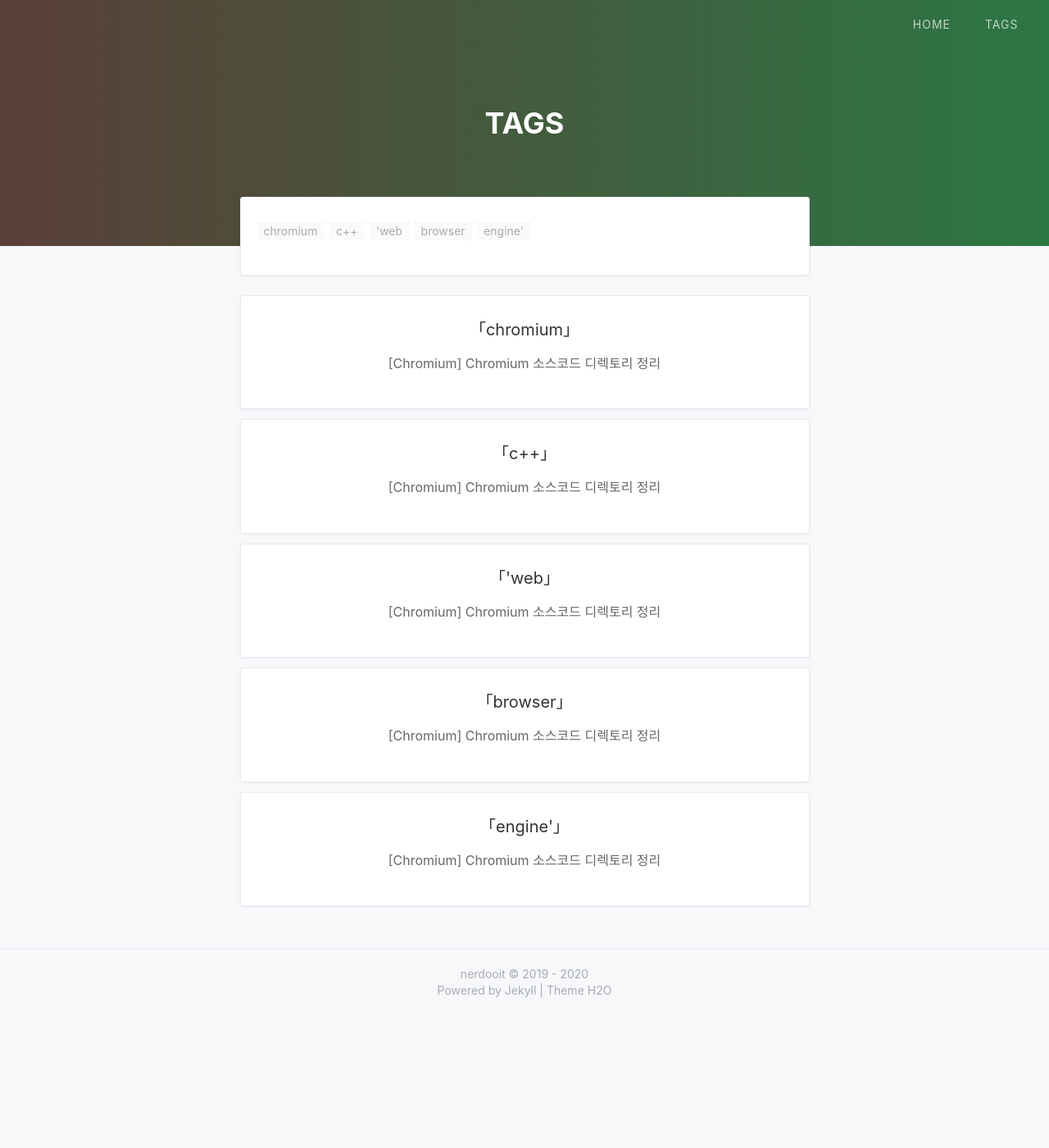
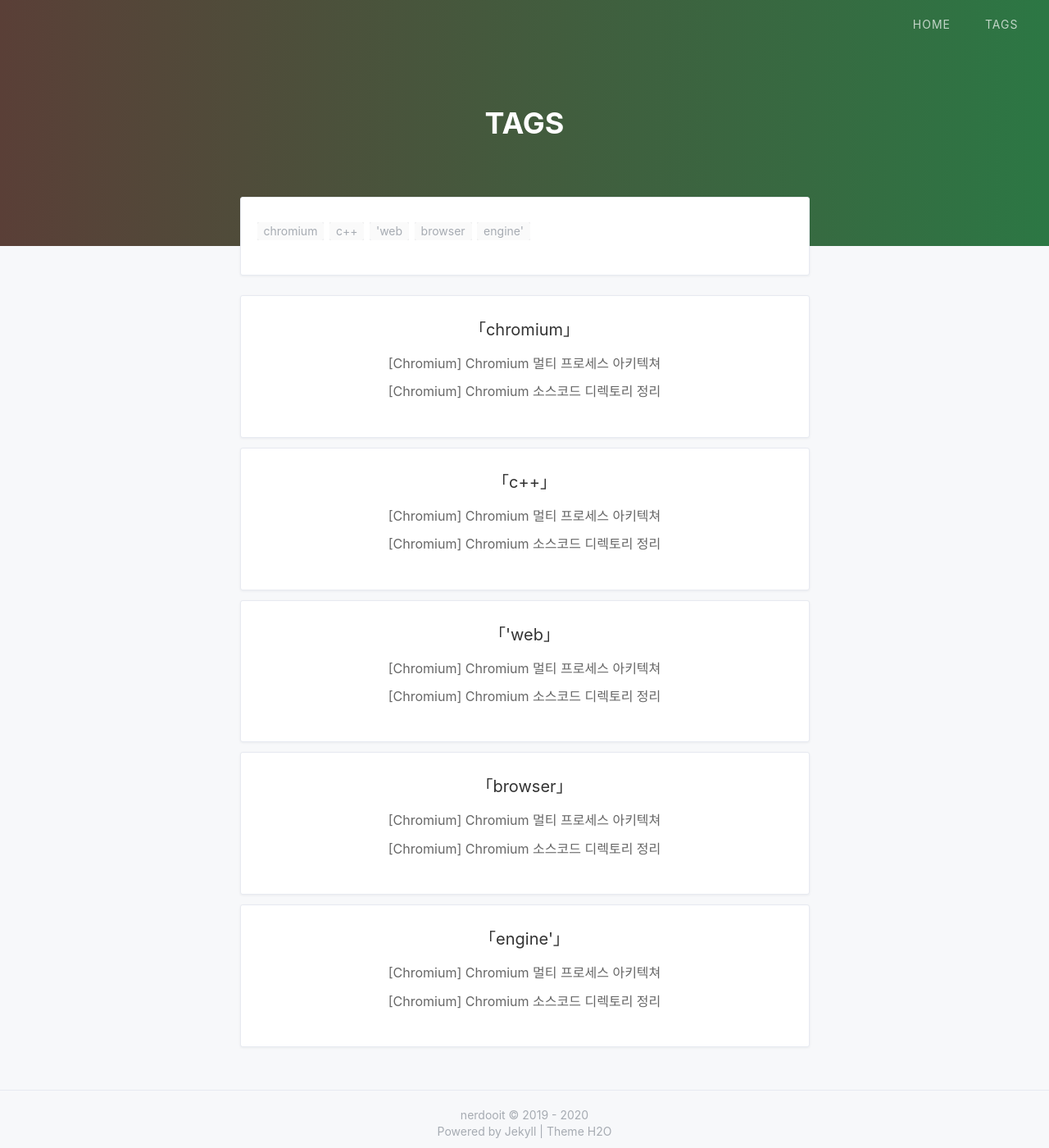
Before and after one commit to nerdooit/nerdooit.github.io, a Jekyll site: the page built from tags.html, in a window 1280 px wide and 1400 px high. Shown: the whole window at 82% size. Built offline with Jekyll 4.4.1, drawn with Linux system fonts in a browser that asks for light colours; nearby versions of some CDN libraries; a style sheet for code colours, icons or effects is not loaded; some of the changed lines change nothing that is shown.

Commit message:
Add multi process contents

```diff
--- a/_posts/2020-06-01-chromium_dir.md
+++ b/_posts/2020-06-01-chromium_dir.md
@@ -86,7 +86,7 @@
 opensource로 제공한다.
 
 #### Chromium Directory 도식화
-![chromium_dir]('/img/chromium_dir.png')
+![chromium_dir](../img/chromiumDir.png)
 
 - 위의 그림은 전체적인 도식화 그림을 나타낸 것이다. 다만, 위의 그림이 정확하게 지금의 chromium source code와 일치하다고 이야기 할 수 없다. 자료가 꽤 오래전에 작성된 점을 감안하고 확인해야한다. 앞으로 chromium 소스코드를 분석하고 정리하면서, 이 부분에 대한 update를 주기적으로 할 것이다.
 
--- /dev/null
+++ b/_posts/2020-06-03-chromium_multi_process.md
@@ -0,0 +1,120 @@
+---
+layout: post
+title: '[Chromium] Chromium 멀티 프로세스 아키텍쳐'
+subtitle: 'Chromium의 핵심 아키텍쳐에 대해 알아보자'
+date: 2020-06-03
+author: nerdooit
+cover: '/img/chromium_nerdooit.png'
+tags: chromium c++ 'web browser engine'
+lastmod : '2020-06-03 23:30:00'
+sitemap :
+changefreq : daily
+priority : 1.0
+---
+
+## Multi-process Architecture
+Chromium에서 작성된 2008년에 작성된 자료로 지금과 다른 점이 많다. 다만, 기본 골자는 비슷하다고 생각한다.
+
+### 기존 시스템의 문제
+Bug가 존재하지 않고 crash가 생기지 않는 rendering engine을 만드는 것은 물리적으로 불가능하다. 즉, 완벽하게 동작하는 web engine을 만드는 것은 불가능하다. 생각해보면, 2006년 경의 웹브라우저는 컴퓨터시스템의 특징을 모방했다. 웹브라우저는 당시 시스템 중 하나인  단일 사용자, 협력식 멀티 테스킹 운영체제 방식 (non-preemptive multitasking, 선점형식이 아닌 스케쥴링 즉, 작업을 순차적으로 진행함 을 고수해왔다. 이 방식은 웹 브라우저에서 오작동 할 경우 웹페이지가 전체적으로 다운 될 수 있다는 것을 의미한다. 즉, 지금은 생각해볼 수 없지만 하
+나의 텝에서 오작동 할 경우 모든 텝들이 꺼지는 경우가 생길 수도 있다는 말이다.
+
+이런 문제점을 해결하기 위해, 컴퓨터 시스템에서는 멀티프로세스 동작방식을 고안했다. 멀티프로세스 같은 경우 쉽게 말해 다수의 프로세스 별로 시스템을 동작시키고 하나의 시스템으로 인해 모두가 다운되는 방식을 막을 수 있는 방식이다. 웹브라우저에서도 멀티프로세스 동작방식을 도입해 하나의 시스템의 다운으로 다른 프로세스에 영향을 미치지 무결성) 않도록 한다. 그렇다면 이런 의문을 가질 수 있다. 왜? 이렇게 좋은 방식을 옛날에는 도입하지 않은건가? 예전에는 하드웨어 성능이 지금보다 좋지 못했다. 따라서, 1bit라도 아껴서 사용하는 코딩을 사용할 >정도로 메모리를 아끼고자 했다. 하지만 최근들어서는 하드웨어 성능이 향상되고 하드웨어 가격이 많이 떨어짐에따라 멀티프로세스를 도입하기 좋은 세상이 왔다. 멀티프로세스를 동작하기 >좋은 세상이지만 메모리공간은 늘 문제가 된다. 멀티프로세스 방식을 도입할 경우 메모리 용량을 많이 차지하기 때문에 문제(프로세스는 독립적인 메모리 공간을 가져야함.. 가 된다. Chromium 개발자들도 메모리를 줄이기 위해 엄청난 노력을 하고 있다는 것을 안다.
+
+### 아키텍트 개요
+- Browser process를 위해 탭 별 개별 프로세스 관리
+  - 버그나 작은 결함으로 인해 어플리케이션 전체가 다운되는 것을 막기위해 텝 별 관리한다.
+  - 탭 별 랜더러 프로세스가 존재하는 것은 아니다. 이 부분은 추후 공부를 하면서 다루도록 한다.
+
+- 각 Rendering engine이 다른 프로세스나 나머지 프로세스들에 직접 접근 제한
+  - 프로세스는 상호 독립적 객체로 프로세스간 데이터 공유는 엄격하게 제한 한다.
+  - 핵심적으로 메모리보호 와 OS 접근을 제한하기 위함이다.
+
+- Main process는 Browsering 역할
+  - Browser process라고 불리는 main process는 UI, Tab을 관리하고 Plugin process를 관리한다.
+  - 최근들어 GPU 프로세스도 관리하는 것으로 알고있다.  추후 정리)
+
+- Rendering 동작은 Rendering process가 담당
+  - Rendering동작을 담당하는 프로세스가 존재한다. (Renderer라고 부름)
+  - Blink open source layout engine을 사용한다.
+  - HTML, CSS, layout, compositing 등을 담당한다.
+
+![multiprocess](../img/chromiumMultiProc.png)
+
+### Renderer 관리
+- 각 Render process ***전역(Global) Render process***를 포함
+  - Render process는 Browser process와 통신관리를 하고 상태를 유지 관리한다.
+
+- Browser process는 ***RenderProcessHost*** 객체를 통해 Renderer와 통신함
+  - Chromium IPC (현재는 mojo로 변경된 것으로 안다 를 사용해 Browser proc. 과 Renderer는 통신을 한다.
+  - Renderer에서 다른 Renderer에 데이터를 요청하기 위해서는 Browser process를 거쳐야한다.
+
+### View 관리
+- 각 Renderer는 하나 또는 다수의 View 객체 (RenderView object)를 포함
+  - RenderView는 tab 내의 컨텐츠와 일치하며, Renderer에 의해 관리된다.
+  - View를 이용한 Browser process와의 통신은 RenderViewHost를 통해 관리한다.
+    - RenderView <-> RenderViewHost (view 관리)
+    - RenderProcess <-> RenderProcessHost (process 통신관리)
+
+- View는 ID로 관리
+  - View는 같은 랜더러 내 여러개가 존재할 수 있다. (e.g. 텝 내 여러개의 이미지 혹은 여러개의 컨텐츠가 포함된 웹사이트)
+  - Renderer는 view를 관리하기 위해 viewID를 부여한다.
+  - Renderer에서 부여한 ViewID 같은 경우 Renderer 내에서는 유효하지만 Browser process에서는 유효하지 않다. (다수의 Renderer 존재)
+  - Browser process에서 view를 식별하기 위해서는 RendererID와 ViewID를 알고 있어야한다.
+  - 위의 두가지를 안다면, RenderProcessHost를 통해 Renderer 와 RenderView로 메세지 보내는 방법을 알 수 있다.
+
+### Component와 Interface
+- Renderer 에서 Browser process로
+  - Renderer는 Browser process에 존재하는 RenderProcssHost 객체를 이용해 IPC 통신을 수행한다.
+  - Renderer 당 RenderProcess가 존재하며, RenderProcess와 RenderProcessHost간의 IPC 통신을 통해 데이터를 주고 받는다.
+
+- Browser process에서 Renderer로
+  - Browser object는 Browser에서 가장 최상단을 말한다.
+  - Browser process 내 존재하는 RenderProcessHost는 통신을 담당한다.
+  - RenderProcessHost 는 연결이 구성된 Renderer수만큼 존재한다.
+  - RenderView 객체는 RenderProcessHost객체를 통해 RenderViewHost객체와 통신한다.
+    - 이 부분은 view를 다룰 때 자세하게 보도록하자.
+  - Input 관련된 처리는 RenderWidget이라는 객체를 통해 대응한다. browser에서는 RenderWidgetHost라는 객체를 이용해 처리한다.
+    - view를 다루는 부분에서 widget관련된 정보도 함께 다루도록 하자.
+
+### Renderer 공유
+일반적으로, 각 창이나 텝을 열 경우 하나의 프로세스가 만들어진다. Browser process는 하나의 새로운 Render process를 만들고 RenderView 객체를 생성하라 요청한다.
+
+가끔 하나의 process가 만들어지지 않고 renderer를 공유하는 경우가 생긴다.
+- 웹 어플리케이션이 새로운 윈도우를 열 경우
+  - Javascript를 이용해  ***window.open***을 요청함.
+  - 위와 같은 함수를 호출할 경우 새로운 window or tab을 생성한다.
+  - 새로운 window or tab을 생성할 때, 기존의 domain에 진입한 process있으면 재활용한다.
+  - process의 개수가 너무 많아도 재활용한다.
+
+#### 망가진(?) Renderer 식별
+Browser process에 존재하는 각 IPC는 process의 상태를 확인한다. 만약 renderer가 crash나 bug로 인해 망가진다면, Browser process는 IPC를 통해 signal을 전달받는다. 현재로는 signal을
+ 전달받으면, user에게 sad tab을 띄워 지금 process가 망가졌다(?) 라고 알려준다. 알려 줄 때, reload버튼을 같이 전달함으로 새로운 navigation을 수행하도록 하거나 reload를 통해 web page를 다시 구동시켜볼 수 있도록 한다.
+
+#### Renderer sandboxing
+Multi process 동작을 구현하기 위해선, 각 Renderer들이 sandboxing 되어야한다. 프로세스는 상호 독립객체로 개별적 메모리를 소유한다. 프로세스간 데이터 공유가 불가능함으로 Renderer 별로는 접근이 불가능한 Sandboxing 모델로 구축되어야한다.
+
+Chromium Sandboxing for renderer
+- Network 동작 제한 (browser process를 통해 networking 함)
+- File system 동작 제한 (OS를 통해 file 접근 권한 요청)
+- Window object 접근 제한 (Display를 위한 window 객체도 접근이 제한 된다.)
+    - 사용자에게 보여주는 화면과 관련된 객체들은 window 객체라고 칭한다. window 객체에 접근을 제한 할 경우 손상된 Renderer(by hacker..?)가 새창을 열거나 키 입력을 캡처하지 못한다.
+
+### 메모리 회수
+처음에도 언급했듯, chromium 에서는 memory를 최적화하는 것이 중요하다. 따라서, chromium을 동작할 경우에도 메모리를 어떻게 운용하느냐가 중요한 문제가 된다.
+
+Render가 별도의 프로세스로 실행될 경우 숨겨진 텝들을 낮은 우선순위로 두는 것이 좋다. 일반적으로 사용하는 window화면을 떠올려보자. Window화면 같은 경우 최소한
+으로 사용되는 window들을 가용메모리 공간에 두고 관리한다. 이렇게 하는 이유는 메모리를 효율적으로 사용하기 위해서이다. 예를 들어보자.  운영체제같은 경우 메모 >리가 사용이 많이되어 없을 경우, Memory 공간에서 사용하고 있는 영역에 일부를 가상 disk로 바꾸는 동작을
+ 수행한다. 이를 Swap이라고 한다. 만약 가용공간을 사용하지 않는다면, 현재 사용자가 사용중인 프로세스의 메모리 일부를 swap하는 경우가 발생한다. 가용메모리 공간이 있을 경우 swap을 가용메모리 공간에 있는 메모리>를 하고 메모리를 유지시켜 사용중인 프로세스의 메모리를 swap하지 않을 수 있다. 이런 방법을 Chromium에서도 체택해서 사용한다. 우리가 일반적으로 tab을 계속해서 보고 있는 것이아니다. 사용하지 않는 tab의 메모리를 가용메모리 공간에 두고 관리하도록 한다. 좀 더 구체적인 >동작은 memory 부분을 볼때 다루도록 하자.
+
+### Plugin
+Chromium에서는 plugin 기능을 사용하는데, 기존에는 NPAPI를 사용하였다. 지금은 PPAPI를 사용한다 정도만 알고 있자.
+
+---
+#### Memorization
+spawn - 낳다.
+For now - 현재로는. (지금까지 아니다..)
+
+---
+#### Reference
+[chromium architecture](https://www.chromium.org/developers/design-documents/multi-process-architecture)
```
Also changed, not shown: README.md, img/chromiumDir.png (renamed from img/chromium_dir.png), img/chromiumMultiProc.png (added).
